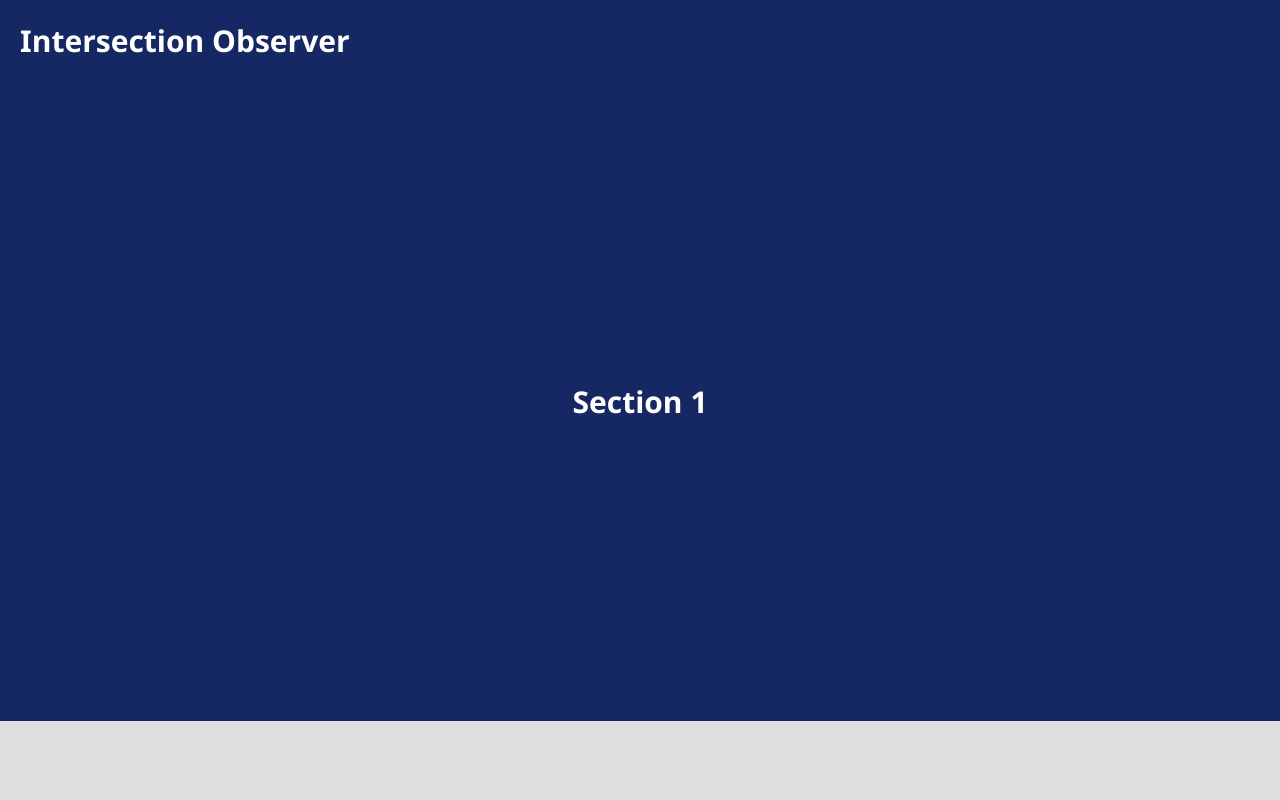
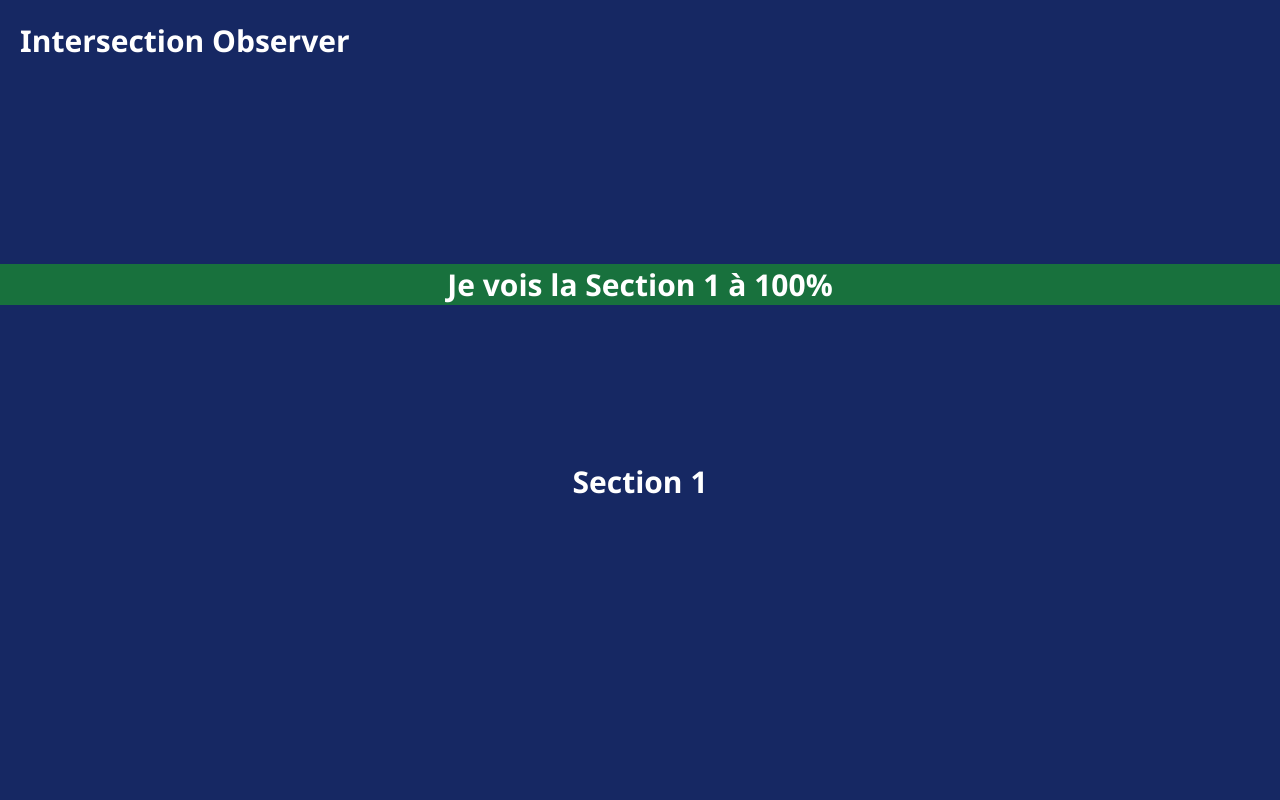
Before and after one commit to CHAOUCHI/introduction-aux-intersection-Observers, a plain HTML site: page index.html in a window 1280 px wide. Shown: the top 800 px of the page. Drawn offline with Linux system fonts and the light colour scheme.

Commit message:
Mise à jour de l'affichage pour une meilleur compréhension.
+ ajout d'une fenêtre modale pour affiche le pourcentage de vue des sections.
+ Je regarde les sections impaire uniquement.
+ Ajout de la fonction getArray100() qui renvoi un table qui contient une suite tel que Un+1 = Un+0.1 où U0 = 0
Cela me permet d'exécuter la fonction callback de l'observer à chaque dixième de pourcent.

```diff
--- a/index.html
+++ b/index.html
@@ -27,6 +27,10 @@
     <section class="container">
         <h2 class="container__titre">Section 5</h2>
     </section>
+
+    <section class="container modal">
+        <h2 class="container__titre">Modal</h2>
+    </section>
     <footer class="container footer container-white">
         <h1 class="container__titre">Menu</h1>
         <h1 class="container__titre">d'un</h1>
--- a/script.js
+++ b/script.js
@@ -1,8 +1,9 @@
 /**
  * 1. Je récupére la section 3
  */
-const section2 = document.querySelectorAll(".container")[1];
-const section4 = document.querySelectorAll(".container")[3];
+const section1 = document.querySelectorAll(".container")[0];
+const section3 = document.querySelectorAll(".container")[2];
+const section5 = document.querySelectorAll(".container")[4];
 
 /**
  * 2. Je créer l'observer qui va excuter une function callback quand
@@ -18,15 +19,24 @@ let observer = new IntersectionObserver(function(entries,observer){
      * quand l'element sort de notre champs de vision
      * */
     if(entries[0].isIntersecting === true){
-        const pourcentage_element_a_lecran = (entries[0].intersectionRatio*100).toFixed(2);
+        const pourcentage_element_a_lecran = Math.round((entries[0].intersectionRatio*100));
         const sectionName = entries[0].target.lastElementChild.innerHTML;
+        const section_titre = document.querySelector(".modal>.container__titre");
+        section_titre.innerText = `Je vois la ${sectionName} à ${pourcentage_element_a_lecran}% `;
         console.log(`Je te vois à ${pourcentage_element_a_lecran}% !`,sectionName)
     }
 },{
-    threshold:0.5 //La fonction callback est executée si l'element est vu à 50%.
+    threshold:getArray100()//La fonction callback est executée a chaque 1% de decouverte du array
 });
 
 
 // 4. J'observe la section 3
-observer.observe(section2);
-observer.observe(section4);
+observer.observe(section1);
+observer.observe(section3);
+observer.observe(section5);
+//Je ne regarde pas la section 5
+
+
+function getArray100(){
+    return [...Array(100).keys()].map(it=>it/100)
+}
--- a/style.css
+++ b/style.css
@@ -18,7 +18,7 @@ html{
 }
 
 .container{
-    height:80vh;
+    height:100vh;
     width: 100%;
     background-color: rgb(22, 40, 99);
     display: flex;
@@ -39,3 +39,11 @@ html{
     align-items: center;
     justify-items: center;
 }
+
+.modal{
+    height: fit-content;
+    width:100%;
+    background-color: rgba(27, 180, 27, 0.521);
+    position:fixed;
+    top:33%;
+}
```
